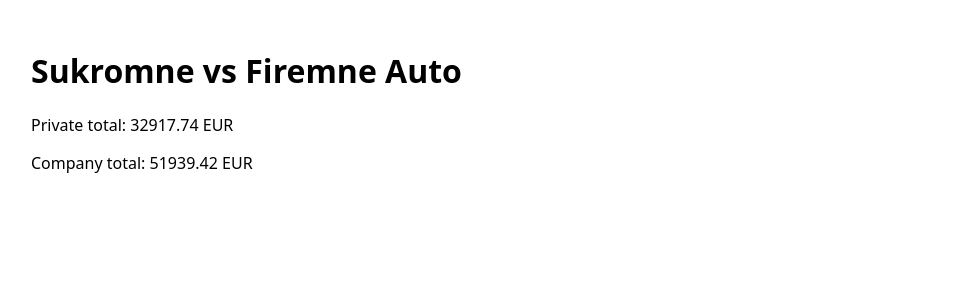
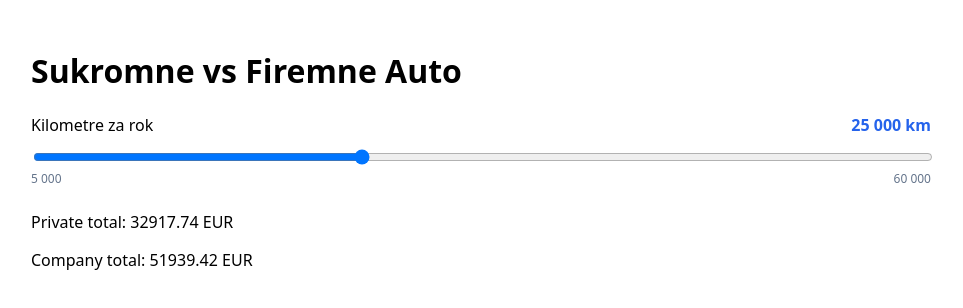
Before and after one commit to mcsdodo/sukromne-vs-firemne-auto, a Vue app: page / in a window 1280 px wide. Shown: the top 308 px of the page, without its empty margins (159-1122 px from the left). Built offline with nearby package versions, Linux system fonts and the light colour scheme.

Commit message:
feat: add KmSlider component with live updates
🤖 Generated with [Claude Code](https://claude.com/claude-code)

Co-Authored-By: Claude <noreply@anthropic.com>

```diff
--- a/src/App.vue
+++ b/src/App.vue
@@ -1,6 +1,9 @@
 <template>
   <div class="app">
     <h1>Sukromne vs Firemne Auto</h1>
+
+    <KmSlider v-model="kmPerYear" />
+
     <p>Private total: {{ totalPrivate.toFixed(2) }} EUR</p>
     <p>Company total: {{ totalCompany.toFixed(2) }} EUR</p>
   </div>
@@ -8,8 +11,9 @@
 
 <script setup>
 import { useCalculator } from './composables/useCalculator'
+import KmSlider from './components/KmSlider.vue'
 
-const { totalPrivate, totalCompany } = useCalculator()
+const { kmPerYear, totalPrivate, totalCompany } = useCalculator()
 </script>
 
 <style>
--- /dev/null
+++ b/src/components/KmSlider.vue
@@ -0,0 +1,75 @@
+<template>
+  <div class="km-slider">
+    <label>
+      <span class="label-text">Kilometre za rok</span>
+      <span class="value">{{ modelValue.toLocaleString('sk-SK') }} km</span>
+    </label>
+    <input
+      type="range"
+      :min="min"
+      :max="max"
+      :step="step"
+      :value="modelValue"
+      @input="$emit('update:modelValue', Number($event.target.value))"
+    />
+    <div class="range-labels">
+      <span>{{ min.toLocaleString('sk-SK') }}</span>
+      <span>{{ max.toLocaleString('sk-SK') }}</span>
+    </div>
+  </div>
+</template>
+
+<script setup>
+defineProps({
+  modelValue: { type: Number, required: true },
+  min: { type: Number, default: 5000 },
+  max: { type: Number, default: 60000 },
+  step: { type: Number, default: 1000 }
+})
+
+defineEmits(['update:modelValue'])
+</script>
+
+<style scoped>
+.km-slider {
+  margin-bottom: 24px;
+}
+
+.km-slider label {
+  display: flex;
+  justify-content: space-between;
+  margin-bottom: 8px;
+  font-weight: 500;
+}
+
+.km-slider .value {
+  font-weight: 700;
+  color: #2563eb;
+}
+
+.km-slider input[type="range"] {
+  width: 100%;
+  height: 8px;
+  border-radius: 4px;
+  background: #e2e8f0;
+  outline: none;
+  cursor: pointer;
+}
+
+.km-slider input[type="range"]::-webkit-slider-thumb {
+  -webkit-appearance: none;
+  width: 24px;
+  height: 24px;
+  border-radius: 50%;
+  background: #2563eb;
+  cursor: pointer;
+}
+
+.range-labels {
+  display: flex;
+  justify-content: space-between;
+  font-size: 12px;
+  color: #64748b;
+  margin-top: 4px;
+}
+</style>
```
